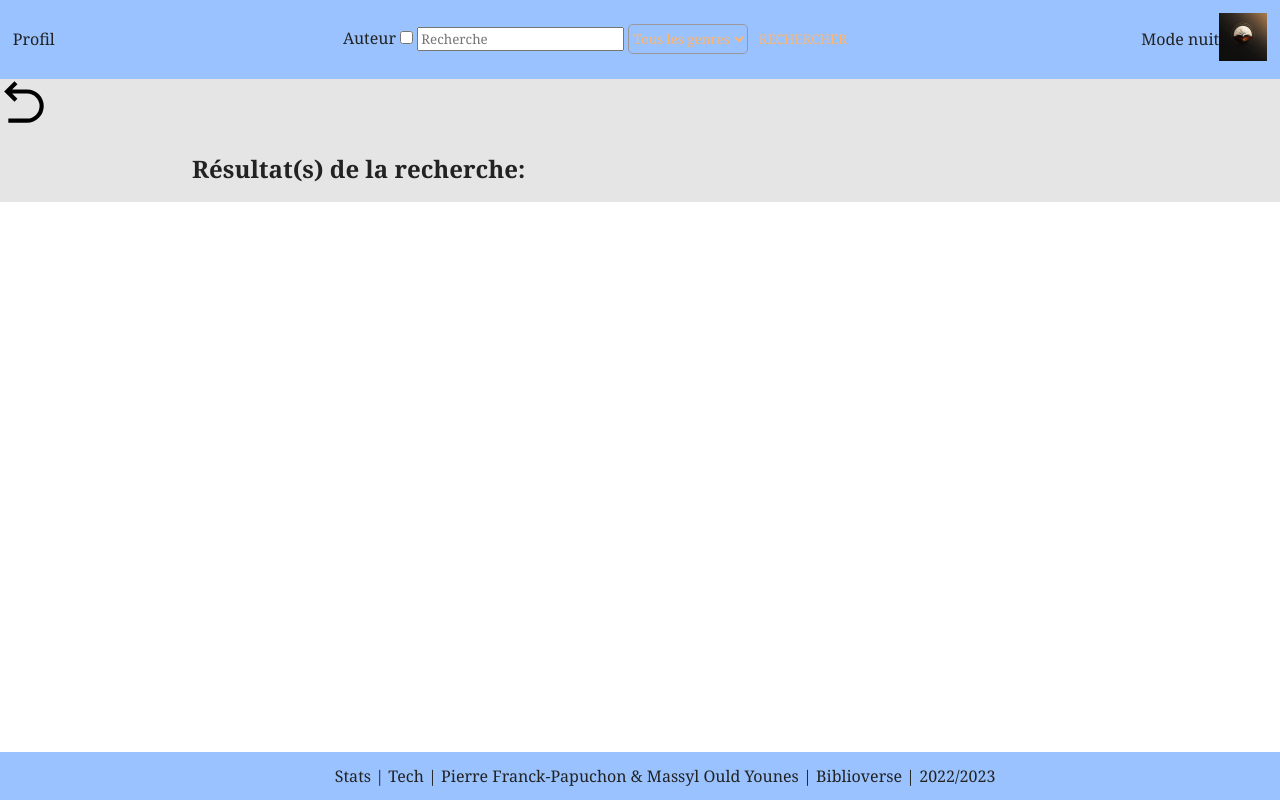
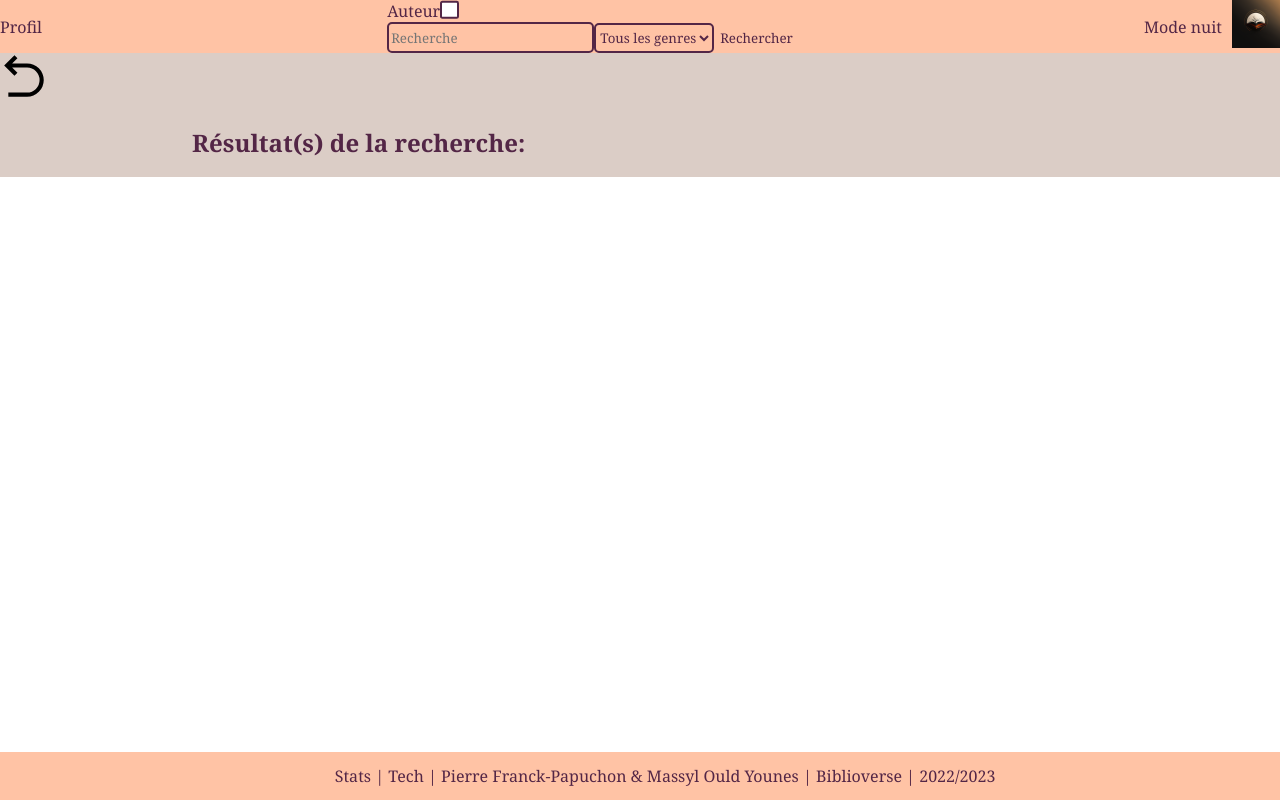
Before and after one commit to Varlesse7/Biblioverse, a PHP site: page /recherche.php?style=jour in a window 1280 px wide. Run offline with PHP 8.4, Linux system fonts and the light colour scheme; data that the repository does not hold is empty.

Commit message:
fix searchbar

```diff
--- a/Site/include/function.php
+++ b/Site/include/function.php
@@ -401,9 +401,9 @@ function photo_dynamique() {
     $image_aleatoire = $images[array_rand($images)];
     echo "<section class='orange_background'>";
     echo "<div class='spacing'>";
-    echo "<h2 class='bers'>Rentrez dans l'univers des livres</h2>";
+    echo "<h2>Rentrez dans l'univers des livres</h2>";
     echo "<div class='biblioverse-container'>";
-    echo "<img src='photos/$image_aleatoire' alt='image aléatoire'>";
+    echo "<img class='index' src='photos/$image_aleatoire' alt='image aléatoire'>";
     echo "<p class='center'>Vous êtes sur un site pour la recherche de livre, vous pourrez trouver ici tous les livres qui vous intéressent, mais aussi d'autre fonctionnalité pour rendre votre parcours sur notre site le plus simple possible. Notre but sera de vous aider à trouver de nouvelles livres à lire, mais aussi de, vous laissez parler des livres que vous connaissez pour vous permettre d'aider nos autres utilisateurs à faire leur première impression.</p>";
     echo "</div>";
     echo "</div>";
--- a/Site/include/header.inc.php
+++ b/Site/include/header.inc.php
@@ -38,16 +38,16 @@
     $genre = isset($_SESSION['genre']) ? $_SESSION['genre'] : '';
     ?>
 
-    <div class="seach-bar">
+
     <form method="GET" action="recherche.php">
-            <label>
+        <label class="checkbox">
             Auteur
             <input type="checkbox" name="autheur" value="autheur" <?php
             if (isset($_GET['autheur'])) {
                 echo($_GET['search']);
             } ?>>
         </label>
-
+        <div class="seach-bar">
             <label for="search">
                 <input class="search" type="text" name="search" id="search"
                        placeholder="Recherche" value="<?php
@@ -58,21 +58,66 @@
             <label for="genre"></label>
             <select name="genre" id="genre">
                 <option value="all">Tous les genres</option>
-				<option value="art" <?php if ($genre == 'art') { echo 'selected'; } ?>>Art</option>
-				<option value="biography" <?php if ($genre == 'biography') { echo 'selected'; } ?>>Biographie</option>
-				<option value="comics" <?php if ($genre == 'comics') { echo 'selected'; } ?>>BD</option>
-				<option value="computers" <?php if ($genre == 'computers') { echo 'selected'; } ?>>Informatique</option>
-				<option value="cooking" <?php if ($genre == 'cooking') { echo 'selected'; } ?>>Cuisine</option>
-				<option value="education" <?php if ($genre == 'education') { echo 'selected'; } ?>>Éducation</option>
-				<option value="fiction" <?php if ($genre == 'fiction') { echo 'selected'; } ?>>Fiction</option>
-				<option value="history" <?php if ($genre == 'history') { echo 'selected'; } ?>>Histoire</option>
-				<option value="medical" <?php if ($genre == 'medical') { echo 'selected'; } ?>>Médecine</option>
-				<option value="music" <?php if ($genre == 'music') { echo 'selected'; } ?>>Musique</option>
-				<option value="nature" <?php if ($genre == 'nature') { echo 'selected'; } ?>>Nature</option>
-				<option value="poetry" <?php if ($genre == 'poetry') { echo 'selected'; } ?>>Poésie</option>
-				<option value="religion" <?php if ($genre == 'religion') { echo 'selected'; } ?>>Religion</option>
-				<option value="science" <?php if ($genre == 'science') { echo 'selected'; } ?>>Science</option>
-				<option value="travel" <?php if ($genre == 'travel') { echo 'selected'; } ?>>Voyages</option>
+                <option value="art" <?php if ($genre == 'art') {
+                    echo 'selected';
+                } ?>>Art
+                </option>
+                <option value="biography" <?php if ($genre == 'biography') {
+                    echo 'selected';
+                } ?>>Biographie
+                </option>
+                <option value="comics" <?php if ($genre == 'comics') {
+                    echo 'selected';
+                } ?>>BD
+                </option>
+                <option value="computers" <?php if ($genre == 'computers') {
+                    echo 'selected';
+                } ?>>Informatique
+                </option>
+                <option value="cooking" <?php if ($genre == 'cooking') {
+                    echo 'selected';
+                } ?>>Cuisine
+                </option>
+                <option value="education" <?php if ($genre == 'education') {
+                    echo 'selected';
+                } ?>>Éducation
+                </option>
+                <option value="fiction" <?php if ($genre == 'fiction') {
+                    echo 'selected';
+                } ?>>Fiction
+                </option>
+                <option value="history" <?php if ($genre == 'history') {
+                    echo 'selected';
+                } ?>>Histoire
+                </option>
+                <option value="medical" <?php if ($genre == 'medical') {
+                    echo 'selected';
+                } ?>>Médecine
+                </option>
+                <option value="music" <?php if ($genre == 'music') {
+                    echo 'selected';
+                } ?>>Musique
+                </option>
+                <option value="nature" <?php if ($genre == 'nature') {
+                    echo 'selected';
+                } ?>>Nature
+                </option>
+                <option value="poetry" <?php if ($genre == 'poetry') {
+                    echo 'selected';
+                } ?>>Poésie
+                </option>
+                <option value="religion" <?php if ($genre == 'religion') {
+                    echo 'selected';
+                } ?>>Religion
+                </option>
+                <option value="science" <?php if ($genre == 'science') {
+                    echo 'selected';
+                } ?>>Science
+                </option>
+                <option value="travel" <?php if ($genre == 'travel') {
+                    echo 'selected';
+                } ?>>Voyages
+                </option>
             </select>
 
             <button class="submit" type="submit">Rechercher</button>
@@ -122,6 +167,6 @@
         }
         echo($a);
         ?>
-        <a href="index.php"><img src="./images/petit_Icon.png" alt=""></a>
+        <a class="icon" href="index.php"><img src="./images/petit_Icon.png" alt="icon"/></a>
     </div>
 </header>
--- a/Site/index.php
+++ b/Site/index.php
@@ -9,7 +9,6 @@ require("include/header.inc.php");
 require("include/function.php");
 ?>
 <main>
-
     <section class="black_background">
         <div class='spacing'>
             <h1>Notre séléction de livre </h1>
@@ -54,7 +53,6 @@ require("include/function.php");
                         <span>Programmation HTML5 avec CSS3 Pour les Nuls</span>
                         <span>Chris MINNICK, Ed TITTEL</span>
                         <span><strong>Avis le plus aimé :</strong>
-
                             Ce livre est une excellente ressource pour les débutants en programmation web qui cherchent à apprendre HTML5 et CSS3. Les auteurs expliquent clairement les concepts de base et fournissent de nombreux exemples pratiques pour aider les lecteurs à comprendre comment créer des pages web avec HTML et CSS. </span>
                     </div>
 
--- a/Site/profil.php
+++ b/Site/profil.php
@@ -7,10 +7,10 @@ require("include/header.inc.php");
 require("include/function.php");
 
 ?>
-<main>
+<main class="black_background">
 
 
-    <section class="black_background">
+    <section>
 	<?php
 		$style_actuel = '';
 		if (isset($_GET['style'])) {
--- a/Site/recherche.php
+++ b/Site/recherche.php
@@ -40,12 +40,11 @@ require("include/function.php");
 
         </div>
         <?php
-        $form = '<form method="get" action = "recherche.php">';
+        $form = '<form class="form" method="get" action = "recherche.php">';
         $form .= '<input type="hidden" name="page_count" value ="' . $array[1] . '" />';
         for ($i = 0; $i < $array[1]; $i++) {
-            $form .= "<label>";
             $form .= '<input class="submit" type="submit" name="page" value ="' . ($i + 1) . '" />';
-            $form .= "</label>";
+
         }
         $form .= '</form>';
         echo($form);
--- a/Site/style_jour.css
+++ b/Site/style_jour.css
@@ -3,16 +3,13 @@
     font-family: Georgia, Serif;
 }
 
-main {
-    background-color: #FFFFFF;
-    color: #222222;
-}
 a {
     text-decoration: none;
-    color: #222222;
+    color: #532646;
 }
-a:hover {
-    color: #006699;
+
+a:hover{
+    color: #BB5BA0;
 }
 
 
@@ -22,23 +19,20 @@ body{
     grid-template-rows: min-content 1fr min-content;
 }
 
-button{
-    border: 1px outset black;
-}
+
 
 div span {
     margin-bottom: 3%;
 }
 
 footer {
-    background-color: #99C2FF;
-    color: #222222;
+    background-color: #FFC3A5;
+    color: #532646;
     display: flex;
     justify-content: center;
     text-align: center;
     padding: 1%;
 }
-
 
 
 h1{
@@ -47,12 +41,11 @@ h1{
 }
 
 header {
-    background-color: #99C2FF;
-    color: #222222;
+    background-color: #FFC3A5;
+    color : #532646;
     display: flex;
     justify-content: space-between;
     align-items: center;
-	padding: 1%;
 }
 
 
@@ -73,12 +66,19 @@ strong{
 }
 
 .black_background{
-    background-color: #E5E5E5;
-    color: #222222 ;
-    width: 100vw;
+    background-color: #DBCDC6;
+    color: #532646;
 
 }
+.author-container {
+    display: flex;
+    padding-left: 4%;
+    padding-bottom: 3%;
+    width: 145px;
+    height: 208px;
 
+
+}
 .book-container {
     display: flex;
 }
@@ -106,46 +106,119 @@ strong{
 .container {
     display: grid;
     grid-template-columns: 1fr  1fr;
+
 }
 
 .submit {
     border: none;
     text-align: center;
-    cursor: pointer;
-    text-transform: uppercase;
-    outline: none;
-    color: #FFB56A;
+    color: #532646;
     background: none;
     margin: 0 auto;
 
 }
 
+.style {
+    margin-right: 10px;
+}
+
 input.submit{
-    margin-right: 18%;
-    padding: 0;
+    margin-top: 3% ;
+    margin-bottom: 3% ;
     font-size: x-large;
 }
+
+form.form{
+    display: flex;
+    justify-content: space-between;
+
+}
+
+
 select {
     width: 120px;
     height: 30px;
-    border: 1px solid #999;
+    border: 2px solid #532646;
     background: none;
-    color: #FFB56A;
+    color: #532646;
     border-radius: 5px;
 }
 .submit:hover{
-    color: white;
+    color: #BB5BA0;
 
 }
+
+.search{
+    height: 25px;
+    border: 2px solid #532646;
+    background: none;
+    color: #532646;
+    border-radius: 5px;
+}
+
+.search:hover{
+    height: 25px;
+    border: 2px solid #BB5BA0;
+    background: none;
+    color: #BB5BA0;
+    border-radius: 5px;
+}
+:root {
+    --form-control-color:#BB5BA0;
+}
+
+.checkbox{
+    display: flex;
+    align-items: center;
+}
+
+input[type="checkbox"] {
+    appearance: none;
+    background-color: #fff;
+    margin: 0;
+    font: inherit;
+    color: currentColor;
+    width: 1.15em;
+    height: 1.15em;
+    border: 0.15em solid currentColor;
+    border-radius: 0.15em;
+    transform: translateY(-0.075em);
+    display: grid;
+
+
+    place-content: center;
+}
+
+
+input[type="checkbox"]::before {
+    content: "";
+    width: 0.65em;
+    height: 0.65em;
+    transform: scale(0);
+    transition: 120ms transform ease-in-out;
+    box-shadow: inset 1em 1em var(--form-control-color);
+    transform-origin: bottom left;
+    clip-path: polygon(14% 44%, 0 65%, 50% 100%, 100% 16%, 80% 0%, 43% 62%);
+
+}
+
+input[type="checkbox"]:checked::before {
+    transform: scale(1);
+}
+.search:focus{
+    outline: none;
+    height: 25px;
+    border: 2px solid #BB5BA0;
+    background: none;
+    color: #532646;
+    border-radius: 5px;
+}
+
 
 .end-header{
     display: flex;
     align-items: center;
     justify-content: center;
-}
-
-.end-header span{
-    padding: 0;
 }
 
 .information_book{
@@ -162,15 +235,15 @@ select {
 
 
 .orange_background{
-    background-color: #FFFFFF;
-    color: #222222 ;
-    width: 100vw;
+    background-color: #532646;
+    color: #DBCDC6 ;
 }
 
 .seach-bar{
     display: flex;
     justify-content: center;
     align-items: center;
+
 }
 
 .spacing{
@@ -180,26 +253,18 @@ select {
 }
 .solo_book_container{
     display: grid;
-    /*grid-template-rows: 1fr 1fr 1fr;*/
+    grid-template-rows: 1fr 1fr 1fr;
 
 }
-.slick-slide {
-  height: 300px;
-}
-.bers {
-  font-family: "Baskerville", serif;
-}
-
-.slick-prev,
-.slick-next {
-    background-color: black;
-    color: #FFB56A;
+img.index{
+    margin-top: 2%;
+    margin-bottom: 2%;
 }
 .svg-flexible {
-  width: 100%;
-  height: 50vh;
+    width: 100%;
+    height: 50vh;
 }
 .span-profil {
-  font-size: 1.5em;
-  font-family: "Baskerville", serif;
+    font-size: 1.5em;
+    font-family: "Baskerville", serif;
 }
```
Also changed, not shown: Site/style_nuit.css (+28 -17 lines). Lines whose indentation alone changed are shown as unchanged.
